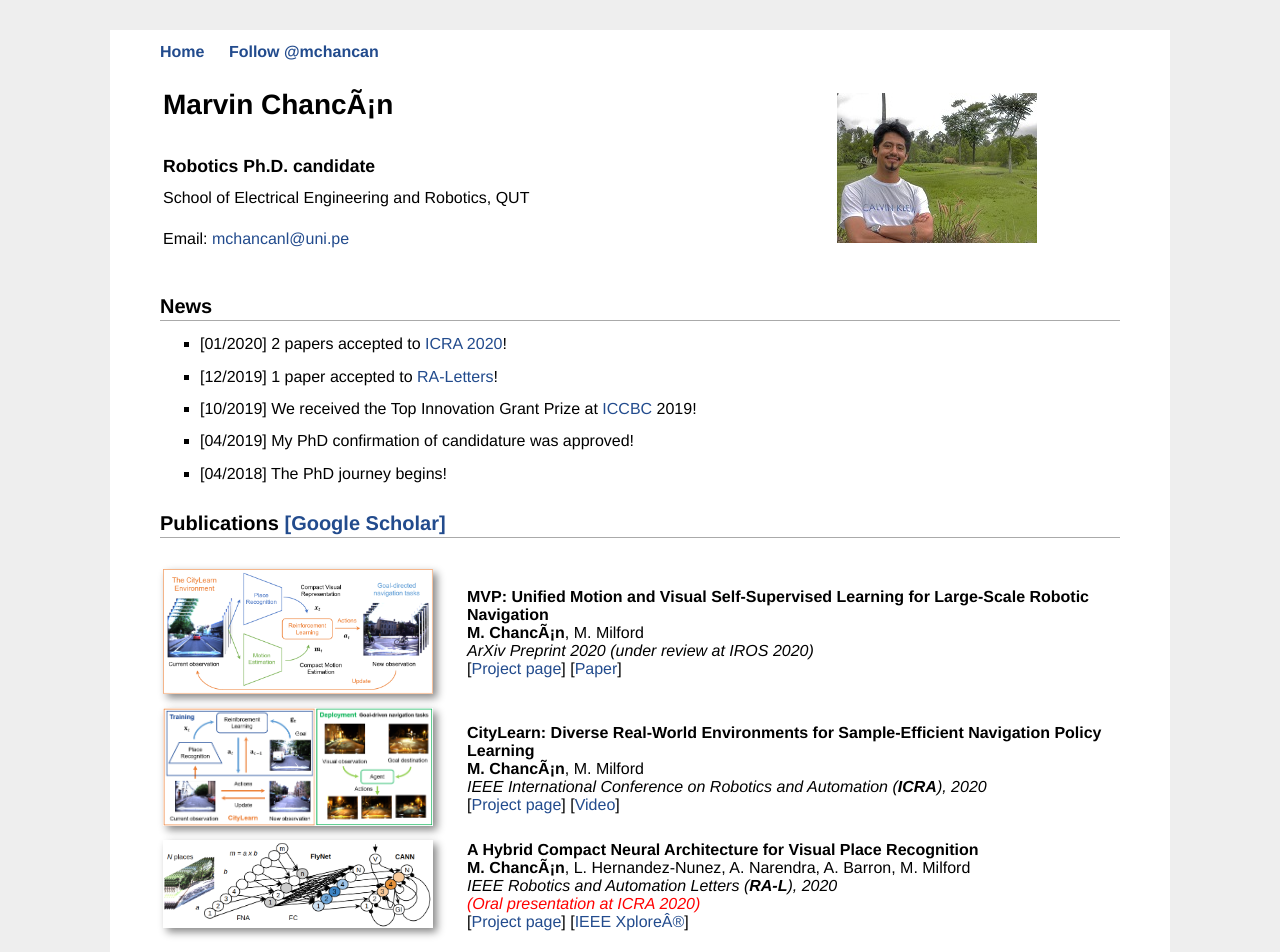
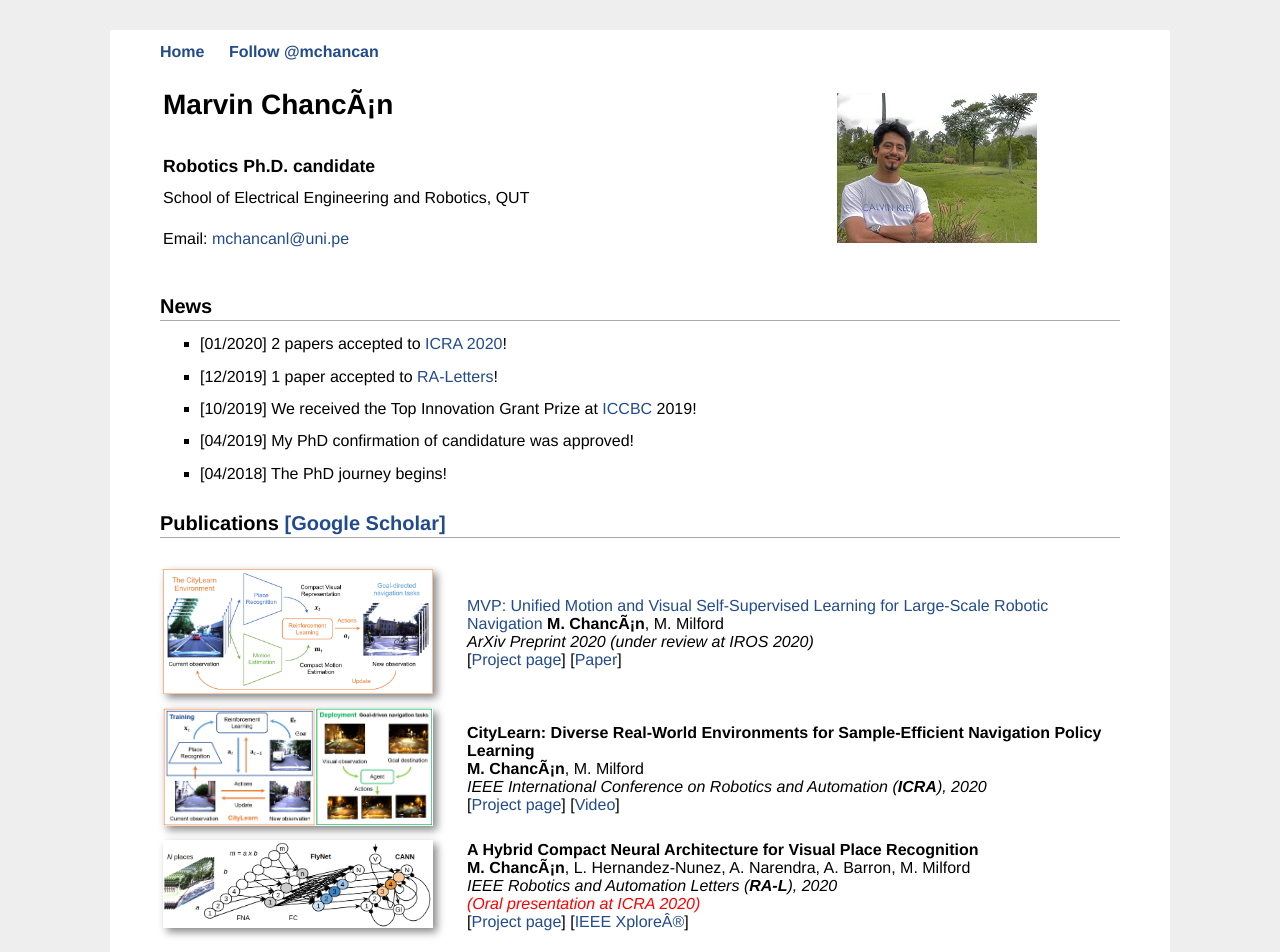
Before and after one commit to mchancan/mchancan.github.io, a Jekyll site: the page built from index.html, in a window 1280 px wide. Shown: the top 952 px of the page. Built offline with Jekyll 4.4.1, drawn with Linux system fonts in a browser that asks for light colours; comment, search, counter and statistics services are not loaded.

Commit message:
Update index.html

```diff
--- a/index.html
+++ b/index.html
@@ -44,7 +44,8 @@ title: MV
 			<a href="projects/MVP/index.html"><img style="box-shadow: 4px 4px 8px #888" src="projects/MVP/mvp.png"  width="270px" height="inherit" border="1px" /></a>
 		</td>
 		<td>
-			<b>MVP: Unified Motion and Visual Self-Supervised Learning for Large-Scale Robotic Navigation</b> <br>
+			<a href="projects/MVP/index.html">MVP: Unified Motion and Visual Self-Supervised Learning for Large-Scale Robotic Navigation</a>
+			<!--<b>MVP: Unified Motion and Visual Self-Supervised Learning for Large-Scale Robotic Navigation</b> <br>-->
 			<b>M. Chancán</b>, M. Milford </br>
 			<em>ArXiv Preprint 2020 (under review at IROS 2020)</em></br>
 			[<a href="projects/MVP/index.html">Project page</a>]
```
